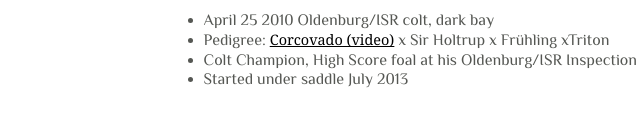
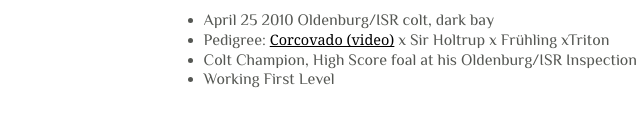
Before and after one commit to abveritas/abveritas.github.io, a plain HTML site: page cassatt.html in a window 1280 px wide. Shown: the part 682-817 px from the top of the page, 104-744 px from the left. Drawn offline with nearby package versions, Linux system fonts and the light colour scheme; files whose address does not match are found by name.

Commit message:
Update cassatt.html

```diff
--- a/cassatt.html
+++ b/cassatt.html
@@ -80,7 +80,7 @@
 			   <li>April 25 2010 Oldenburg/ISR colt, dark bay</li>
 			   <li>Pedigree: <a href="http://youtu.be/ABtrCYp5HsQ?width=900&height=502" rel="prettyPhoto" title=""><u>Corcovado (video)</u></a> x Sir Holtrup x Fr&uuml;hling xTriton</li>
 			   <li>Colt Champion, High Score foal at his Oldenburg/ISR Inspection</li>
-			   <li>Started under saddle July 2013</li>
+			   <li>Working First Level</li>
 			</ul>
 		</div>
 	</div>
```
